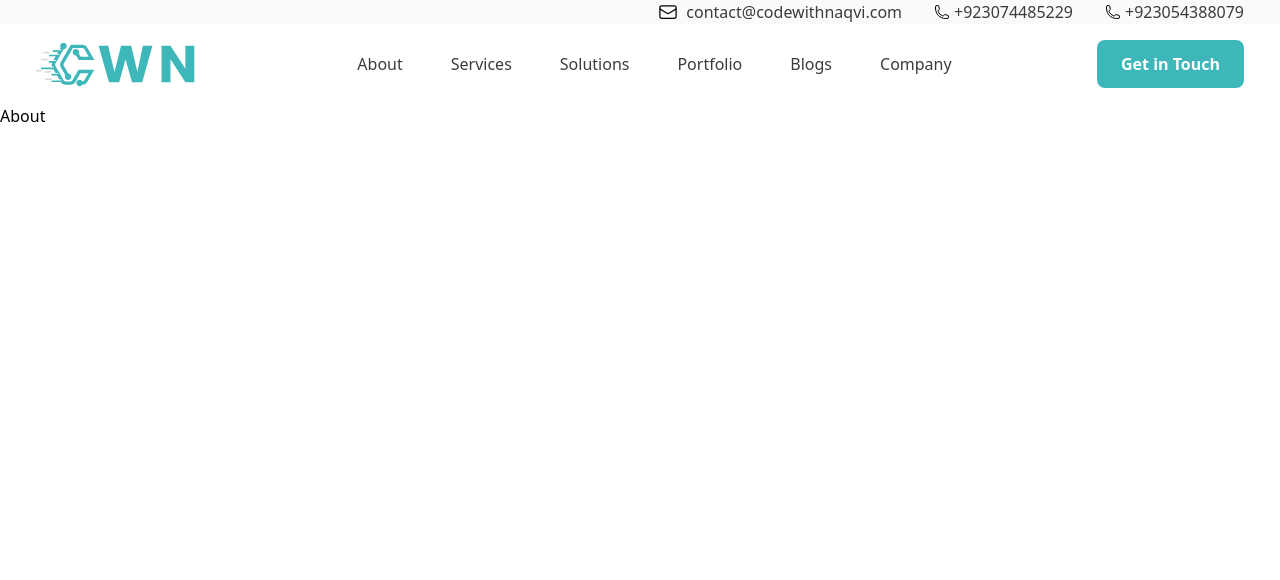
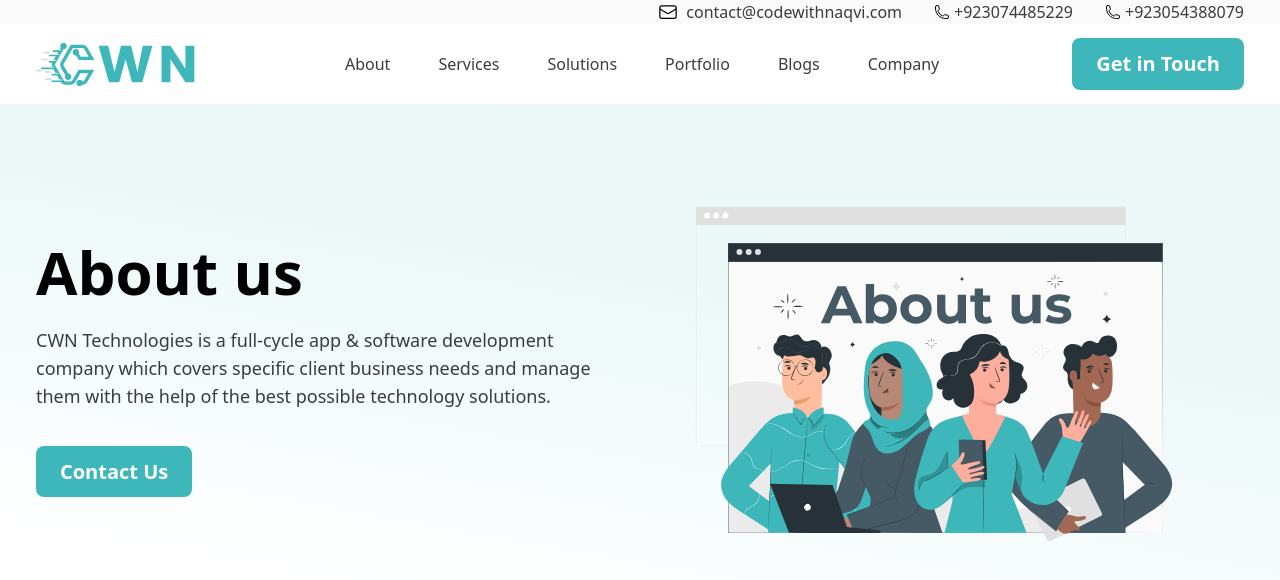
Before and after one commit to Malik-Haziq/CWN-Tech, a React (Vite) app: page /about in a window 1280 px wide. Shown: the top 580 px of the page. Built offline with nearby package versions, Linux system fonts and the light colour scheme; a web font is replaced by a local one.

Commit message:
header component completed

```diff
--- a/src/components/button/button.jsx
+++ b/src/components/button/button.jsx
@@ -1,5 +1,5 @@
 import '../../css/index.css'
 
 export default function Button({href = "", text, styles = ""}) {
-  return <a href={href} className={"cursor-pointer bg-main px-6 py-3 font-semibold text-white rounded-lg duration-500 hover:bg-main-tint focus:bg-main-shade " + styles}>{text}</a>
+  return <a href={href} className={"cursor-pointer bg-main px-6 py-3 font-semibold text-white text-base sm:text-xl rounded-lg duration-500 hover:bg-main-tint focus:bg-main-shade " + styles}>{text}</a>
 }
--- a/src/components/contact/contact.jsx
+++ b/src/components/contact/contact.jsx
@@ -1,5 +1,5 @@
 export default function Contact(){
-  return <section className="section bg-main-mint">
+  return <section className="section bg-main-mint" id="contact">
   <div className="py-16">
     <h2 className="h2 mb-8">Let's Connect!</h2>
     <p className="text-para mb-8">
--- a/src/components/footer/Footer.jsx
+++ b/src/components/footer/Footer.jsx
@@ -6,7 +6,6 @@ import facebook from "@icons/social-media/facebook.svg";
 import youtube from "@icons/social-media/youtube.svg";
 import instagram from "@icons/social-media/instagram.svg";
 import x from "@icons/social-media/twitter.svg";
-
 
 export default function Footer() {
   return (
--- /dev/null
+++ b/src/components/header/Header.jsx
@@ -0,0 +1,33 @@
+import Button from "@components/button/button";
+
+export default function Header({heading, text, buttonText, buttonHref, buttonStyles ='', img, imgAlt}) {
+  const headerBg = {
+    background: `linear-gradient(10deg, rgba(59, 130, 246, 0.00) 12.42%, rgba(62, 183, 187, 0.10) 63.32%)`,
+  };
+
+  return (
+      <div className="section" style={headerBg}>
+        <header className="flex flex-col md:flex-row justify-between items-center py-16 gap-8">
+          <div className="basis-1/2">
+            <h1 className="h1">{heading}</h1>
+            <img
+              src={img}
+              alt="about us image"
+              className="w-full md:hidden mb-5"
+            />
+            <p className="text-para text-lg mb-12">
+              {text}
+            </p>
+            <Button href={buttonHref} text={buttonText} styles={buttonStyles}/>
+          </div>
+          <div className="basis-1/2">
+            <img
+              src={img}
+              alt={imgAlt}
+              className="w-full hidden md:block"
+            />
+          </div>
+        </header>
+      </div>
+  );
+}
--- a/src/css/index.css
+++ b/src/css/index.css
@@ -3,6 +3,10 @@
 @tailwind utilities;
 
 @layer components{
+  .h1{
+    @apply text-5xl lg:text-6xl font-bold mb-6 ;
+  }
+
   .h2{
     @apply text-3xl lg:text-4xl font-semibold relative mb-16 orange-line;
   }
--- a/src/pages/about/About.jsx
+++ b/src/pages/about/About.jsx
@@ -1,3 +1,26 @@
+import Button from "@components/button/button";
+import Header from "@components/header/Header";
+
+import about from "@images/about/about-us.svg";
+
 export function About() {
-  return <div>About</div>;
+  const headerBg = {
+    background: `linear-gradient(10deg, rgba(59, 130, 246, 0.00) 12.42%, rgba(62, 183, 187, 0.10) 63.32%)`,
+  };
+
+  return (
+    <main>
+      {/* /////////////////  Header */}
+      <Header
+        heading="About us"
+        text="CWN Technologies is a full-cycle app & software development
+              company which covers specific client business needs and manage
+              them with the help of the best possible technology solutions."
+        buttonText="Contact Us"
+        buttonHref="#contact"
+        img={about}
+        imgAlt="About us image"
+      />
+    </main>
+  );
 }
--- a/src/pages/home/Home.jsx
+++ b/src/pages/home/Home.jsx
@@ -41,6 +41,7 @@ export function Home() {
           <Button
             text={"Let's discuss your project"}
             styles="px-4 sm:px-6 lg:px-10 py-4"
+            href="#contact"
           />
         </div>
       </header>
```
Also changed, not shown: src/assets/images/about/about-us.svg (added).
